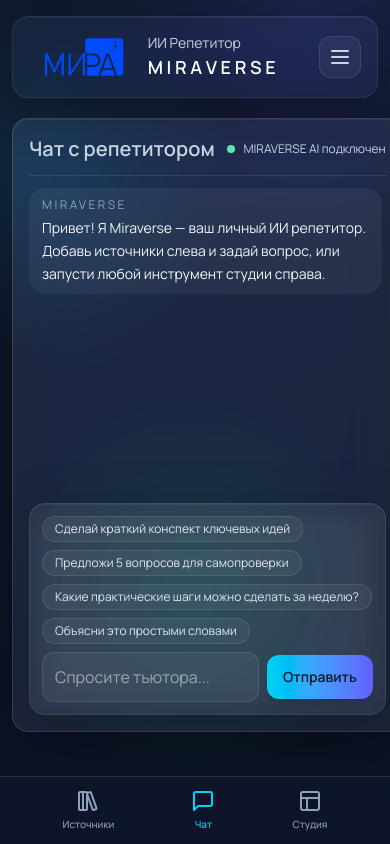
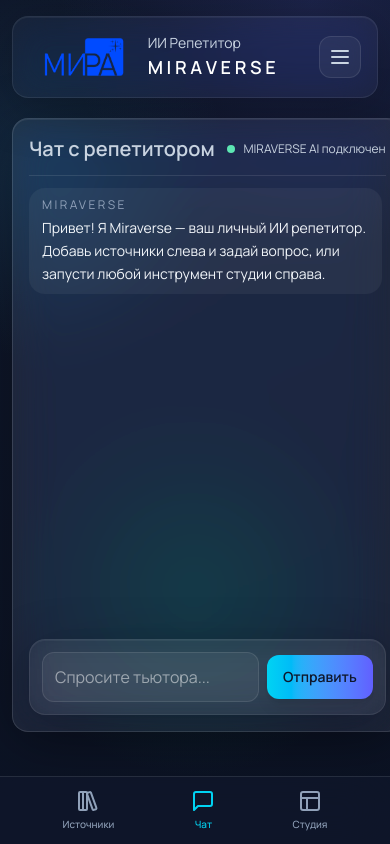
Before and after one commit to msozaev/ai.ukmira.ru, a Next.js app: page / in a window 390 px wide. Built offline with nearby package versions, Linux system fonts and the light colour scheme.

Commit message:
feat: Hide suggested messages on mobile devices

```diff
--- a/src/app/page.tsx
+++ b/src/app/page.tsx
@@ -889,7 +889,7 @@
             </div>
 
             <div className="glass mt-2 rounded-2xl border border-white/10 p-3">
-              <div className="flex flex-wrap gap-2 pb-2">
+              <div className="hidden md:flex flex-wrap gap-2 pb-2">
                 {suggested.map((s) => (
                   <button
                     key={s}
```
